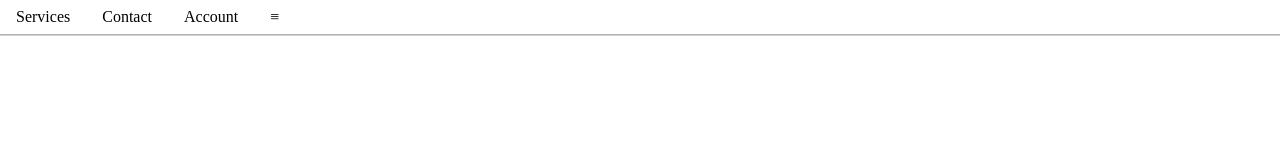
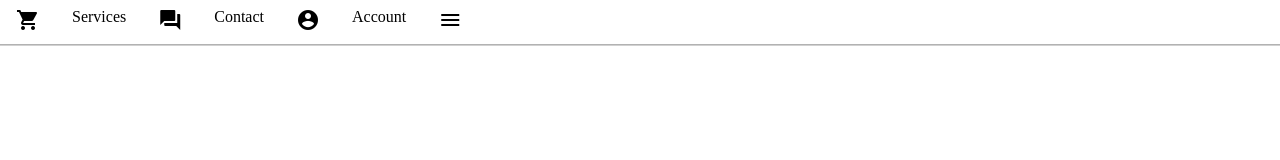
Before and after one commit to blayzeon/dynamic_user_interface, a website: page index.html in a window 1280 px wide. Shown: the top 160 px of the page. Drawn offline with Linux system fonts and the light colour scheme.

Commit message:
Added material icon support

```diff
--- a/index.html
+++ b/index.html
@@ -6,9 +6,9 @@
     <meta name="viewport" content="width=device-width, initial-scale=1.0">
     <title>Dynamic User Interface</title>
     <link rel="stylesheet" href="style.css">
+    <link href="https://fonts.googleapis.com/icon?family=Material+Icons" rel="stylesheet">
 </head>
 <body>
-    <nav></nav>
     <script src="scripts.js"></script>
 </body>
 </html>
--- a/scripts.js
+++ b/scripts.js
@@ -1,19 +1,21 @@
-const divContentDemo = [['<a href="#" "target="_blank">This is a link.</a>', 'This is not.'], ['These options are created with nested arrays.', 'You can add as many options as you would like.', 'Or as few as you would like.', 'This is this line is on index [1][3].'], ['The array items can be any length.']];
-const menuBtnsDemo = ['Services', 'Contact', 'Account', 'Services', 'Contact', 'Account', 'Services', 'Contact', 'Account'];
-
-const menus = function generateDropDownMenus(divContent, menuBtns, limit = 3, container = document.body) {
+const menus = function generateDropDownMenus(dArray, lArray, limit = ['none'], container = document.body) {
   const dropdownUl = document.createElement('ul');
   dropdownUl.classList.add('dropdown-menu');
 
   // in case of overflow
   const dropdownExtra = document.createElement('li');
   dropdownExtra.classList.add('dropdown-menu');
-
   const dropdownExtraBtn = document.createElement('button');
   dropdownExtraBtn.classList.add('dropdown-menu');
-  dropdownExtraBtn.innerText = '≡';
+  if (limit[0] !== 'none') {
+    if (limit.length === 1) {
+      dropdownExtraBtn.innerText = '≡';
+    } else {
+      // if you wish to use material icons, add a limit of [number, icon-name]
+      dropdownExtraBtn.innerHTML = `<span class="material-icons">${limit[1]}</span>`;
+    }
+  }
   dropdownExtra.appendChild(dropdownExtraBtn);
-
   const dropdownExtraDiv = document.createElement('div');
   dropdownExtraDiv.classList.add('dropdown-menu');
   dropdownExtra.appendChild(dropdownExtraDiv);
@@ -21,45 +23,57 @@ const menus = function generateDropDownMenus(divContent, menuBtns, limit = 3, co
   dropdownExtraDiv.appendChild(dropdownExtraDivUl);
 
   // creates the menu items
-  for (let i = 0; i < menuBtns.length; i += 1) {
+  for (let i = 0; i < lArray.length; i += 1) {
     const dropdownLi = document.createElement('li');
     dropdownLi.classList.add('dropdown-menu');
-
+    const dropdownIconInfo = document.createElement('div');
+    /*
+    Absolute positioning makes this disappear - TODO: Program hover menu for this text.
+    dropdownIconInfo.classList.add('dropdown-menu');
+    */
     const dropdownBtn = document.createElement('button');
     dropdownBtn.classList.add('dropdown-menu');
-    dropdownBtn.innerText = menuBtns[i];
+    if (lArray[i].length === 2) {
+      dropdownBtn.innerHTML = `<span class="material-icons">${lArray[i][1]}</span>`;
+      dropdownIconInfo.innerText = `${lArray[i][0]}`;
+    } else {
+      dropdownBtn.innerText = lArray[i];
+    }
 
     const dropdownDiv = document.createElement('div');
     dropdownDiv.classList.add('dropdown-menu');
-    let divContentItems = '';
-    if (divContentItems[0] === undefined) {
-      divContentItems = '<li>There is nothing to display</li>';
+    let dArrayItems = '';
+    if (dArray[i] === undefined) {
+      dArrayItems = '<li>There is nothing to display</li>';
+    } else if (dArray.length === 1) {
+      dArrayItems += `<li>${dArray[i]}</li>`;
     } else {
-      for (let j = 0; j < divContent[i].length; j += 1) {
-        divContentItems += `<li>${divContent[i][j]}</li>`;
+      for (let j = 0; j < dArray[i].length; j += 1) {
+        dArrayItems += `<li>${dArray[i][j]}</li>`;
       }
     }
-    dropdownDiv.innerHTML = `<ul>${divContentItems}</ul>`;
+    dropdownDiv.innerHTML = `<ul>${dArrayItems}</ul>`;
 
     // append the children
     dropdownLi.appendChild(dropdownBtn);
     dropdownLi.appendChild(dropdownDiv);
 
-    if (i < limit) {
+    if (limit[0] === 'none' || i < limit[0]) {
       dropdownUl.appendChild(dropdownLi);
+      dropdownUl.appendChild(dropdownIconInfo);
     } else {
       dropdownExtraDivUl.appendChild(dropdownLi);
     }
   }
   // adds the generated menu to the specified element container, usually a nav
-  if (menuBtns.length > limit) {
+  if (limit[0] !== 'none' && lArray.length > limit[0]) {
     dropdownUl.appendChild(dropdownExtra);
   }
   container.appendChild(dropdownUl);
 
   // add the event listener to make it work
   document.addEventListener('click', (e) => {
-    const dropdownBtn = e.target.matches('button.dropdown-menu');
+    const dropdownBtn = e.target.matches('button.dropdown-menu') || e.target.matches('button.dropdown-menu > span');
     if (!dropdownBtn && e.target.closest('.dropdown-menu') != null) return;
 
     let currentMenu;
@@ -75,5 +89,9 @@ const menus = function generateDropDownMenus(divContent, menuBtns, limit = 3, co
   });
 };
 
-menus(divContentDemo, menuBtnsDemo);
+const dArrayDemo = [['<a href="#" "target="_blank">This is a link.</a>', '<button>This is a button.</button>', 'This is just text without a tag.'], ['These options are created with nested arrays.', 'You can add as many options as you would like.', 'Or as few as you would like.', 'This is this line is on index [1][3].'], ['The array items can be any length.']];
+const lArrayDemo = [['Services', 'shopping_cart'], ['Contact', 'question_answer'], ['Account', 'account_circle'], 'Services', 'Contact', 'Account', 'Services', 'Contact', 'Account'];
+
+// menus(['test'], [['test', 'menu']], [3, 'menu']);
+menus(dArrayDemo, lArrayDemo, [3, 'menu']);
 // * end of module * //
--- a/style.css
+++ b/style.css
@@ -33,7 +33,7 @@ button.dropdown-menu:hover{
 
 div.dropdown-menu {
     position: absolute;
-    left: calc(100% - 4.5rem);
+    z-index: 1;
     top: calc(100% + .4rem);
     color: black;
     background: white;
@@ -43,21 +43,23 @@ div.dropdown-menu {
     box-shadow: 0 0.1rem 0.2rem 0 rgba(0, 0, 0, .3);
     opacity: 0;
     transition: opacity 300ms ease-in-out;
+    pointer-events: none;
 }
 
 div.dropdown-menu > ul > li{
     margin-bottom: 0.5rem;
 }
 
-div.dropdown-menu > ul > li > a{
+div.dropdown-menu a, div.dropdown-menu button{
     all: unset;
 }
 
-div.dropdown-menu > ul > li > a:hover{
+div.dropdown-menu a:hover, div.dropdown-menu button:hover{
     cursor: pointer;
     text-decoration: underline;
 }
 
-.active {
+.active, .dropdown-menu > .dropdown-menu:hover {
     opacity: 1 !important;
+    pointer-events: auto !important;
 }
```
